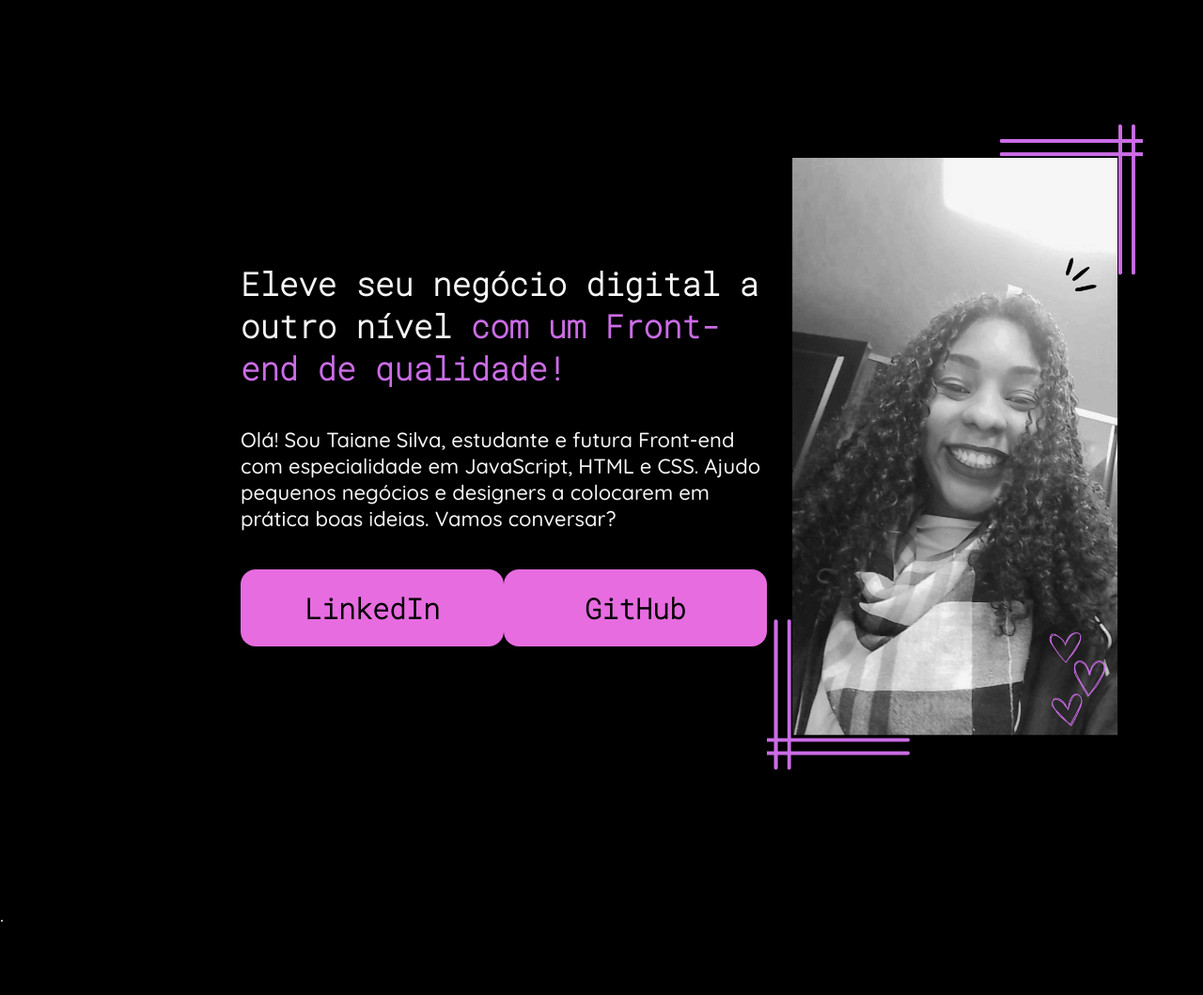
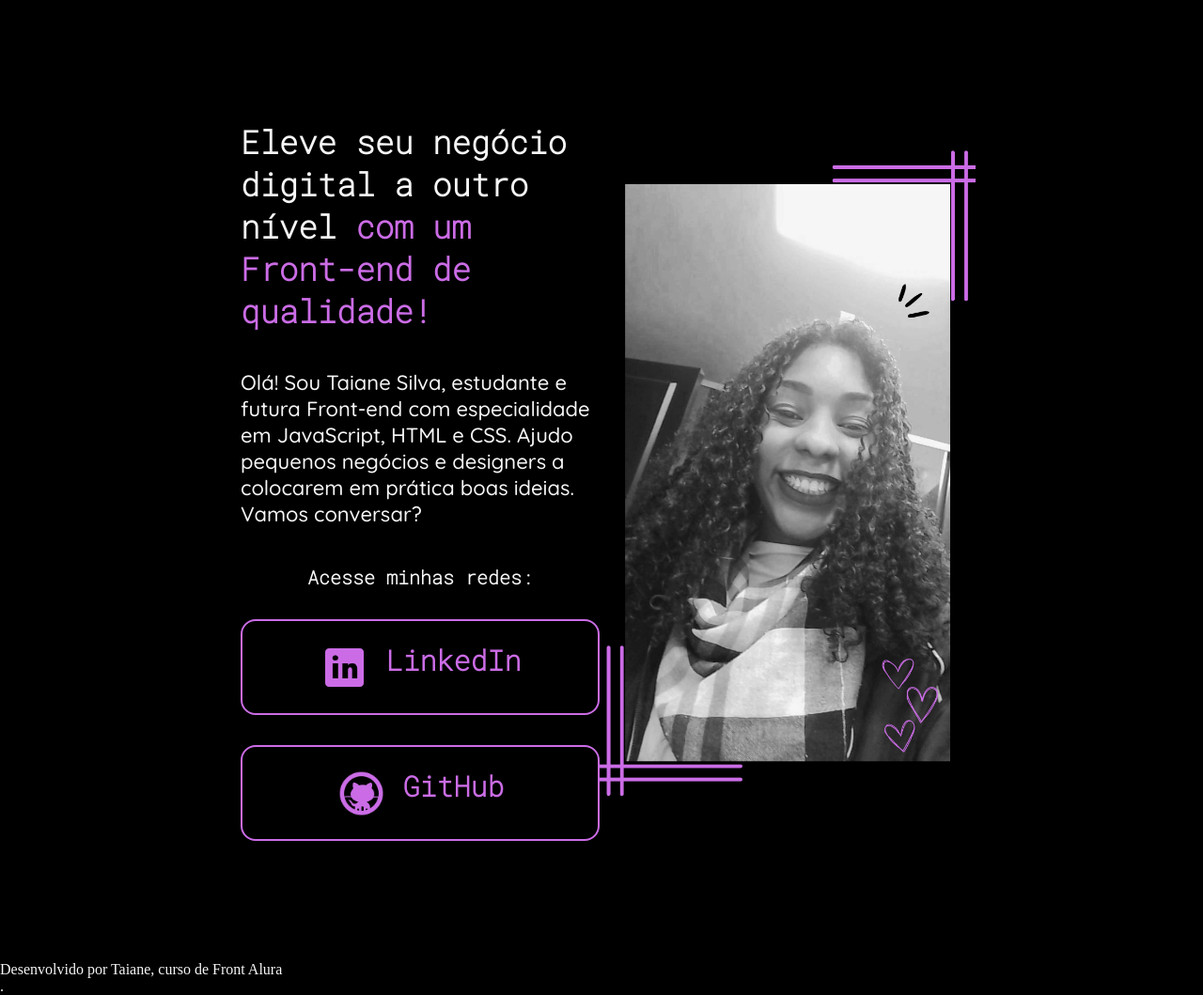
Before and after one commit to TayaSilva/Apresentacao, a plain HTML site: page index.html in a window 1280 px wide. Shown: the whole page at 94% size. Before the commit the page ends 985 px from the top, so only its background shows below. Drawn offline with Linux system fonts and the light colour scheme.

Commit message:
Adição de novos elementos na pagina

```diff
--- a/index.html
+++ b/index.html
@@ -17,9 +17,17 @@
             </p >
 
             <div class="apresentacao-links">
-            <a class="apresentacao-links-endereço" href="https://www.linkedin.com/in/taianeailva99">LinkedIn</a>
 
-            <a class="apresentacao-links-endereço" href="https://github.com/TayaSilva">GitHub</a>
+                <h2 class="apresentacao-links-subt">Acesse minhas redes:</h2>
+
+                <a class="apresentacao-links-endereço" href="https://www.linkedin.com/in/taianeailva99">
+                    <img class="apresentacao-links-endereço-img" src="Linkedin.png"> LinkedIn
+                </a>
+
+                <a class="apresentacao-links-endereço" href="https://github.com/TayaSilva">
+                    <img class="apresentacao-links-endereço-img" src="git.png"> GitHub
+
+                </a>
             </div>
         </section>
 
@@ -28,7 +36,10 @@
 
     </main>
 
-    <footer> </footer>.
+    <footer class="rodape">
+        <p>Desenvolvido por Taiane, curso de Front Alura</p>
+
+    </footer>.
 
 </body>
 </html>
--- a/style.css
+++ b/style.css
@@ -47,22 +47,48 @@
 }
 .apresentacao-links{
     display: flex;
+    flex-direction: column;
+    align-items: center;
     justify-content: space-between;
+    gap: 32px;
+}
+.apresentacao-links-subt{
+    font-family: 'Roboto Mono', monospace;
+    font-size: 20px;
 }
 
 .apresentacao-links-endereço{
-    background-color: #e66ce0;
-    width: 280px;
+    width: 378px;
+    display: flex;
+    justify-content: center;
+    gap: 16px;
     text-align: center;
     border-radius: 16px;
     font-size: 30px;
     padding: 21.5px 0;
     text-decoration: none;
-    color: black;
+    color: #cb6ce6;
     font-family:'Roboto Mono', monospace ;
     font-weight: 600;
+    border: 2px solid #cb6ce6;
+}
+
+.apresentacao-links-endereço:hover{
+background-color: #272727;
+/* Hover, quando passa o mouse em cima, muda a cor */
+}
+
+
+.apresentacao-links-endereço-img{
+    width: 55px;
 }
 
 .imagem{
     width: 400px;
 }
+
+.rodape{
+
+}
+
+/* crtl + K + C comentarios */
```
Also changed, not shown: Linkedin.png (added), git.png (added).
